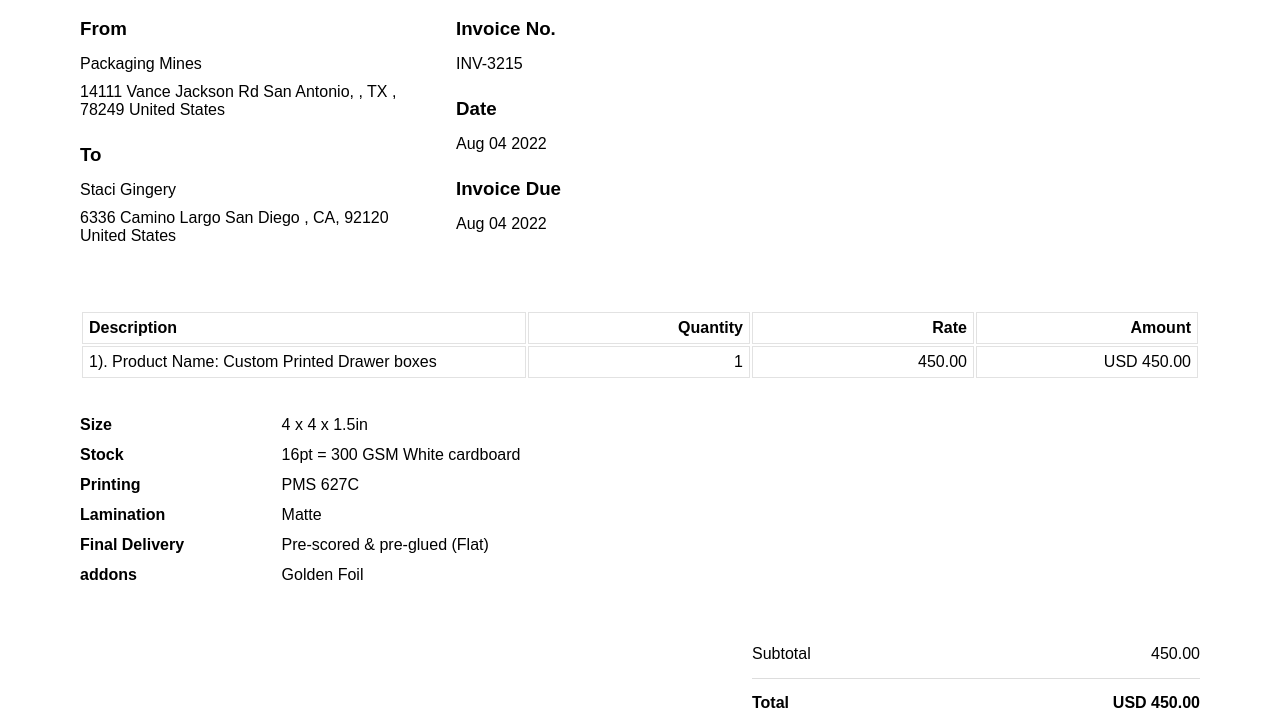
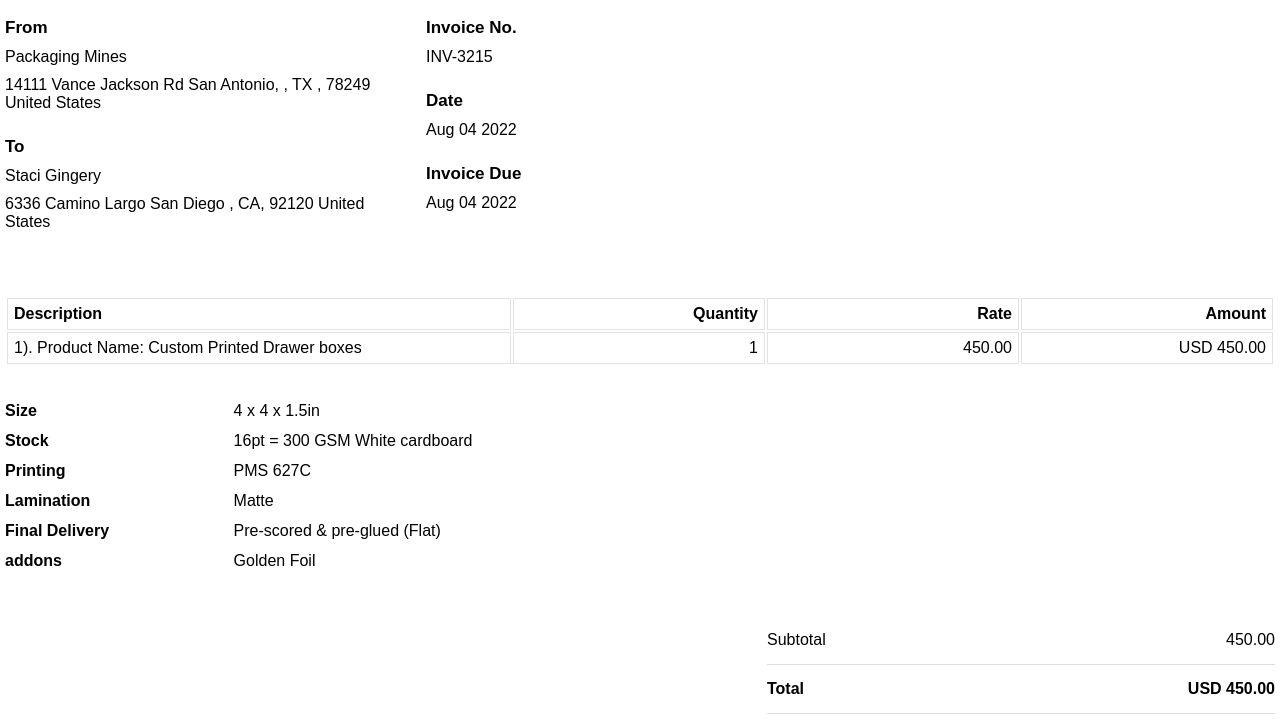
Before and after one commit to sheharyark017/printmeall-invoice, a plain HTML site: page index.html in a window 1280 px wide. Shown: the part 123-848 px from the top of the page. Drawn offline with Linux system fonts and the light colour scheme.

Commit message:
changed css

```diff
--- a/index.html
+++ b/index.html
@@ -19,21 +19,22 @@
         }
 
         .invoice {
-            padding: 50px 80px;
+            padding: 50px 5px;
         }
 
         .head {
             display: flex;
             margin-bottom: 30px;
             align-items: center;
-            justify-content: space-between;
+
         }
 
-        .head .logo {
+        .logo {
             width: 55px;
+            margin-left: auto;
         }
 
-        .head .logo img {
+        .logo-img {
             width: 100%;
         }
 
@@ -42,8 +43,8 @@
             gap: 40px;
         }
 
-        .details .left,
-        .details .right {
+        .details-left,
+        .details-right {
             width: 30%;
         }
 
@@ -51,8 +52,10 @@
             margin-bottom: 25px;
         }
 
-        .details h3 {
+        .top-head {
             margin-bottom: 15px;
+            font-weight: 600;
+            font-size: 17px;
         }
 
         .details p {
@@ -63,7 +66,7 @@
             margin: 40px 0 30px;
         }
 
-        .table table {
+        table {
             width: 100%;
 
         }
@@ -84,17 +87,18 @@
 
         .product-detail {
             display: flex;
-            justify-content: space-between;
+
             padding: 6px 0;
         }
 
-        .product-detail p:nth-child(1) {
+        .bold {
             font-weight: 600;
             width: 38%;
         }
 
-        .product-detail p:nth-child(2) {
+        .normal {
             width: 60%;
+            margin-left: auto;
         }
 
         .amount {
@@ -102,10 +106,8 @@
             margin-left: auto;
         }
 
-        .amount .flex {
+        .flex {
             display: flex;
-            justify-content: space-between;
-
             padding: 15px 0;
         }
 
@@ -136,7 +138,6 @@
         .balance .balance-price {
             padding: 13px;
             text-align: right;
-
             border: 2px solid #E9AF99;
         }
     </style>
@@ -146,21 +147,21 @@
     <div class="invoice">
         <div class="head">
             <h1>Invoice</h1>
-            <div class="logo"><img src="logo2.png" alt=""></div>
+            <div class="logo"><img class="logo-img" src="logo2.png" alt=""></div>
         </div>
 
         <div class="details">
-            <div class="left">
+            <div class="details-left">
                 <div class="detail-sec from">
-                    <h3>From</h4>
-                        <p>Packaging Mines</p>
-                        <p>14111 Vance Jackson Rd
-                            San Antonio, , TX , 78249
-                            United States
-                        </p>
+                    <p class="top-head">From</p>
+                    <p>Packaging Mines</p>
+                    <p>14111 Vance Jackson Rd
+                        San Antonio, , TX , 78249
+                        United States
+                    </p>
                 </div>
                 <div class="detail-sec to">
-                    <h3>To</h3>
+                    <p class="top-head">To</p>
                     <p>Staci Gingery</p>
                     <p>6336 Camino Largo
                         San Diego , CA, 92120
@@ -168,17 +169,17 @@
                     </p>
                 </div>
             </div>
-            <div class="right">
+            <div class="details-right">
                 <div class="detail-sec inv-no">
-                    <h3>Invoice No.</h3>
+                    <p class="top-head">Invoice No.</p>
                     <p>INV-3215</p>
                 </div>
                 <div class="detail-sec date">
-                    <h3>Date</h3>
+                    <p class="top-head">Date</p>
                     <p>Aug 04 2022</p>
                 </div>
                 <div class="detail-sec inv-due">
-                    <h3>Invoice Due</h3>
+                    <p class="top-head">Invoice Due</p>
                     <p>Aug 04 2022</p>
                 </div>
             </div>
@@ -201,42 +202,42 @@
         </div>
         <div class="product-details">
             <div class="product-detail">
-                <p>Size</p>
-                <p>4 x 4 x 1.5in</p>
+                <p class="bold">Size</p>
+                <p class="normal">4 x 4 x 1.5in</p>
             </div>
             <div class="product-detail">
-                <p>Stock</p>
-                <p>16pt = 300 GSM White cardboard</p>
+                <p class="bold">Stock</p>
+                <p class="normal">16pt = 300 GSM White cardboard</p>
             </div>
             <div class="product-detail">
-                <p>Printing</p>
-                <p>PMS 627C</p>
+                <p class="bold">Printing</p>
+                <p class="normal">PMS 627C</p>
             </div>
             <div class="product-detail">
-                <p>Lamination</p>
-                <p>Matte</p>
+                <p class="bold">Lamination</p>
+                <p class="normal">Matte</p>
             </div>
             <div class="product-detail">
-                <p>Final Delivery</p>
-                <p>Pre-scored & pre-glued (Flat)</p>
+                <p class="bold">Final Delivery</p>
+                <p class="normal">Pre-scored & pre-glued (Flat)</p>
             </div>
             <div class="product-detail">
-                <p>addons</p>
-                <p>Golden Foil</p>
+                <p class="bold">addons</p>
+                <p class="normal">Golden Foil</p>
             </div>
         </div>
         <div class="amount">
             <div class="flex subtotal">
                 <p>Subtotal</p>
-                <p>450.00</p>
+                <p style="margin-left: auto;">450.00</p>
             </div>
             <div class="total flex">
                 <p>Total</p>
-                <p>USD 450.00</p>
+                <p style="margin-left: auto;">USD 450.00</p>
             </div>
             <div class="paid flex">
                 <p>Paid to Date</p>
-                <p>USD 450.00</p>
+                <p style="margin-left: auto;">USD 450.00</p>
             </div>
             <div class="balance">
                 <div class="balance-head">
```
